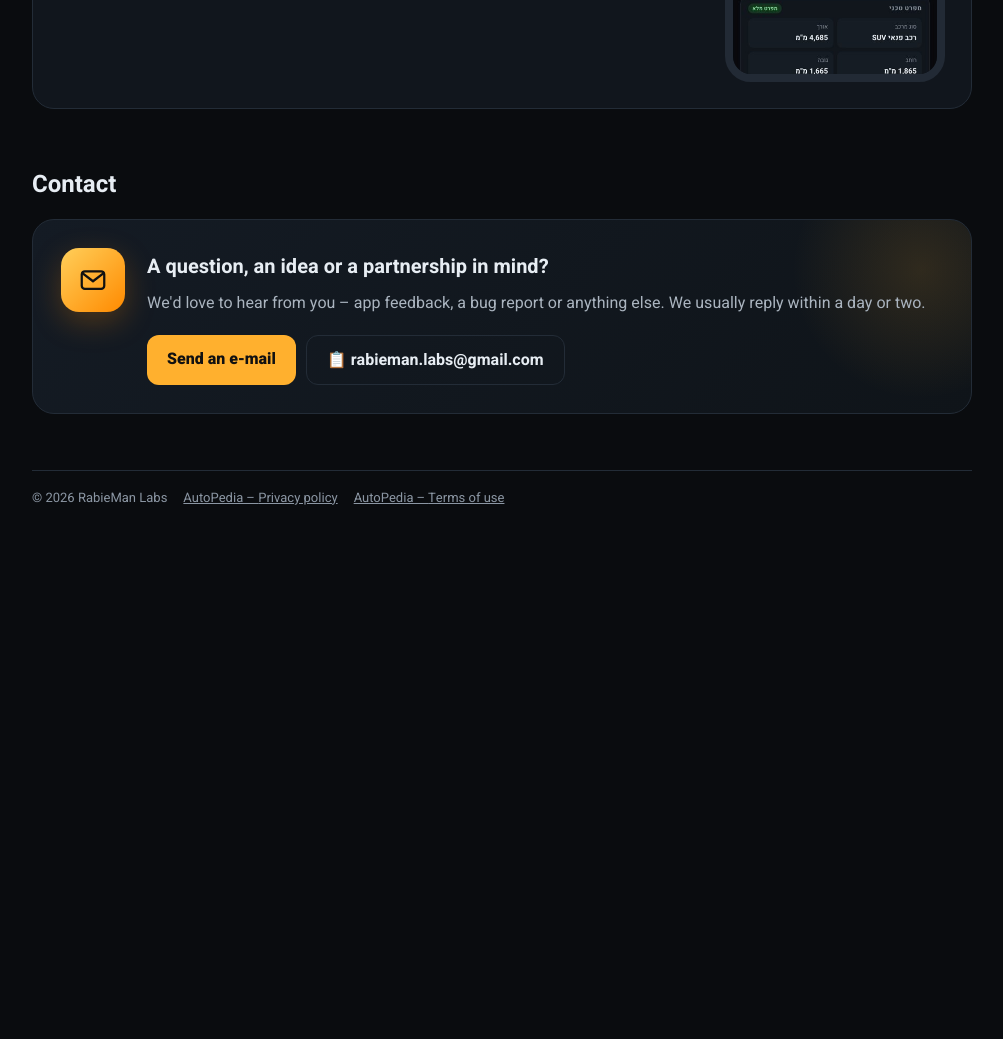
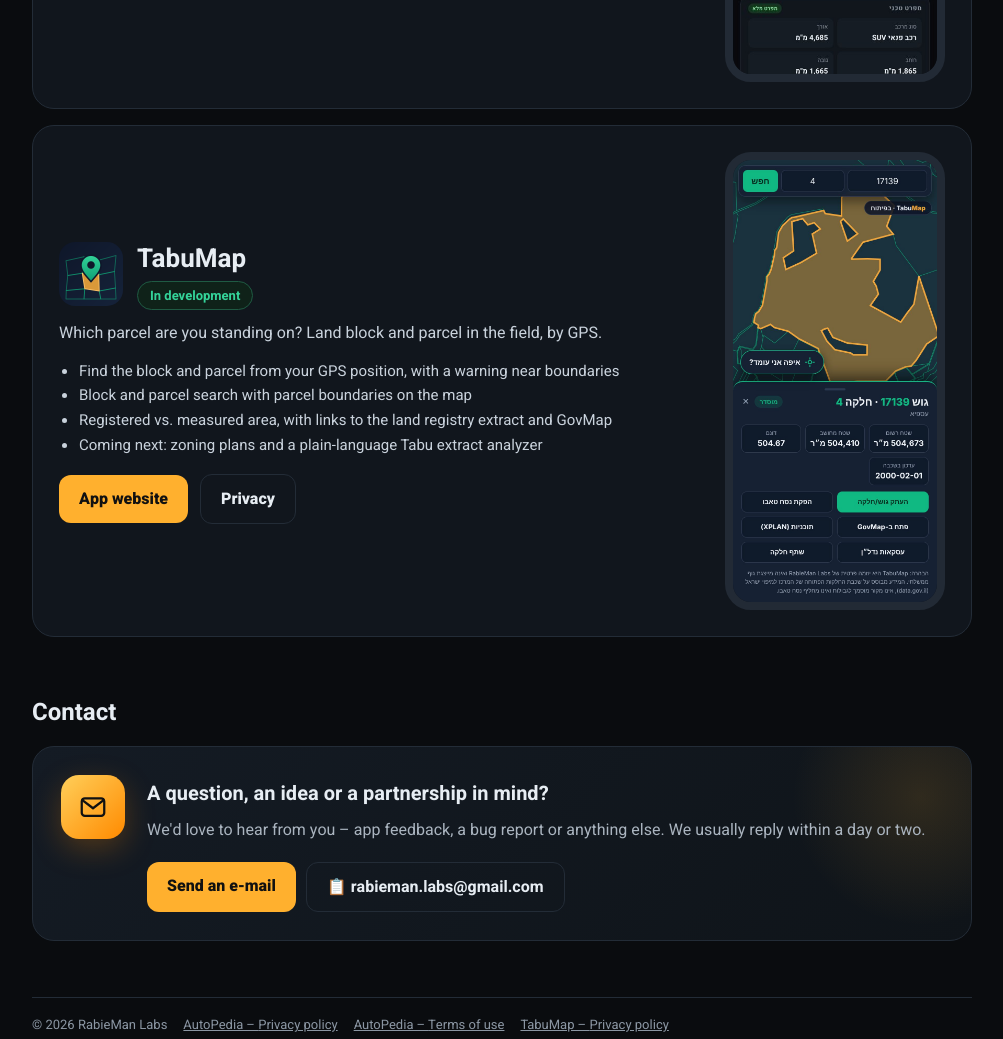
Before and after one commit to RabieMan/RabieMan.github.io, a plain HTML site: page index.html in a window 1280 px wide. Shown: the part 1727-2766 px from the top of the page, without its empty margins (138-1141 px from the left). Before the commit the page ends 2295 px from the top, so only its background shows below. Drawn offline with Linux system fonts and the light colour scheme.

Commit message:
Add TabuMap (in development) to Our apps, with privacy link in the footer
Co-Authored-By: Claude Opus 5.5 <noreply@anthropic.com>
Claude-Session: https://claude.ai/code/session_01VLMtTQgPnMJgmWQRScFxBP

```diff
--- a/index.html
+++ b/index.html
@@ -4,7 +4,7 @@
 <meta charset="utf-8">
 <meta name="viewport" content="width=device-width, initial-scale=1">
 <title>RabieMan Labs – אפליקציות וכלים חכמים</title>
-<meta name="description" content="RabieMan Labs – software engineering, systems architecture, cloud and UX design, turned into practical apps in Hebrew, Arabic and English. Home of AutoPedia.">
+<meta name="description" content="RabieMan Labs – software engineering, systems architecture, cloud and UX design, turned into practical apps in Hebrew, Arabic and English. Home of AutoPedia and TabuMap.">
 <link rel="icon" href="img/favicon.png">
 <link rel="preconnect" href="https://fonts.googleapis.com">
 <link href="https://fonts.googleapis.com/css2?family=Heebo:wght@400;500;700;800;900&family=Cairo:wght@400;600;700;800;900&display=swap" rel="stylesheet">
@@ -48,6 +48,8 @@ h2{font-size:24px;margin:56px 0 14px}
 .app p{margin:6px 0 12px;color:#c9d2dc}
 .app ul{margin:0 0 16px;padding-inline-start:20px;color:#c9d2dc;font-size:15px}
 .app .shot{width:100%;border-radius:26px;border:8px solid #222a35}
+.app+.app{margin-top:16px}
+.app .tag.dev{background:#0f2219;border-color:#1f5a43;color:#34d399}
 .lab{display:flex;gap:18px;align-items:center;margin-top:14px;background:linear-gradient(135deg,#121823,#0e1217);border:1px dashed #33404d;border-radius:20px;padding:20px 22px}
 .lab .li{flex:none;width:58px;height:58px;border-radius:16px;display:grid;place-items:center;font-size:28px;background:linear-gradient(135deg,#60a5fa,#7c3aed)}
 .lab h3{margin:0 0 4px;font-size:18px}
@@ -151,6 +153,21 @@ html[lang="he"] [data-l]:not([data-l="he"]),html[lang="en"] [data-l]:not([data-l
  <img class="shot" src="img/autopedia-shot.jpg?v=2" alt="AutoPedia">
 </article>
 
+<article class="app">
+ <div>
+  <div class="top"><img src="img/tabumap.png" alt=""><div><h3>TabuMap</h3><span class="tag dev" data-l="he">בפיתוח</span><span class="tag dev" data-l="ar">قيد التطوير</span><span class="tag dev" data-l="en">In development</span></div></div>
+  <p data-l="he">על איזו חלקה אתם עומדים? גוש וחלקה בשטח, לפי GPS.</p>
+  <p data-l="ar">على أي قسيمة تقف؟ الحوض والقسيمة في الميدان، حسب الـ GPS.</p>
+  <p data-l="en">Which parcel are you standing on? Land block and parcel in the field, by GPS.</p>
+  <ul data-l="he"><li>איתור גוש וחלקה לפי מיקום GPS, עם התראה כשאתם ליד גבול</li><li>חיפוש לפי גוש וחלקה וגבולות המגרשים על המפה</li><li>שטח רשום מול שטח מחושב, וקישורים להפקת נסח טאבו ול-GovMap</li><li>בהמשך: תוכניות בנייה ומפענח נסחי טאבו בשפה פשוטה</li></ul>
+  <ul data-l="ar"><li>تحديد الحوض والقسيمة حسب موقع الـ GPS، مع تنبيه عند الاقتراب من الحدود</li><li>البحث حسب الحوض والقسيمة وحدود القسائم على الخارطة</li><li>المساحة المسجلة مقابل المحسوبة، وروابط لاستخراج سند الطابو وGovMap</li><li>قريباً: الخرائط الهيكلية ومحلل لسندات الطابو بلغة بسيطة</li></ul>
+  <ul data-l="en"><li>Find the block and parcel from your GPS position, with a warning near boundaries</li><li>Block and parcel search with parcel boundaries on the map</li><li>Registered vs. measured area, with links to the land registry extract and GovMap</li><li>Coming next: zoning plans and a plain-language Tabu extract analyzer</li></ul>
+  <a class="btn" href="https://rabieman.github.io/tabumap-site/"><span data-l="he">לאתר האפליקציה</span><span data-l="ar">موقع التطبيق</span><span data-l="en">App website</span></a>
+  <a class="btn ghost" href="https://rabieman.github.io/tabumap-site/privacy.html"><span data-l="he">פרטיות</span><span data-l="ar">الخصوصية</span><span data-l="en">Privacy</span></a>
+ </div>
+ <img class="shot" src="img/tabumap-shot.jpg" alt="TabuMap">
+</article>
+
 <h2 data-l="he">יצירת קשר</h2>
 <h2 data-l="ar">تواصل معنا</h2>
 <h2 data-l="en">Contact</h2>
@@ -166,7 +183,7 @@ html[lang="he"] [data-l]:not([data-l="he"]),html[lang="en"] [data-l]:not([data-l
  </div>
 </div>
 
-<footer><span>© 2026 RabieMan Labs</span><a href="https://rabieman.github.io/autopedia-site/privacy.html">AutoPedia – <span data-l="he">מדיניות פרטיות</span><span data-l="ar">سياسة الخصوصية</span><span data-l="en">Privacy policy</span></a><a href="https://rabieman.github.io/autopedia-site/terms.html">AutoPedia – <span data-l="he">תנאי שימוש</span><span data-l="ar">شروط الاستخدام</span><span data-l="en">Terms of use</span></a></footer>
+<footer><span>© 2026 RabieMan Labs</span><a href="https://rabieman.github.io/autopedia-site/privacy.html">AutoPedia – <span data-l="he">מדיניות פרטיות</span><span data-l="ar">سياسة الخصوصية</span><span data-l="en">Privacy policy</span></a><a href="https://rabieman.github.io/autopedia-site/terms.html">AutoPedia – <span data-l="he">תנאי שימוש</span><span data-l="ar">شروط الاستخدام</span><span data-l="en">Terms of use</span></a><a href="https://rabieman.github.io/tabumap-site/privacy.html">TabuMap – <span data-l="he">מדיניות פרטיות</span><span data-l="ar">سياسة الخصوصية</span><span data-l="en">Privacy policy</span></a></footer>
 </div>
 <script>
 (function(){
```
Also changed, not shown: img/tabumap-shot.jpg (added), img/tabumap.png (added).
